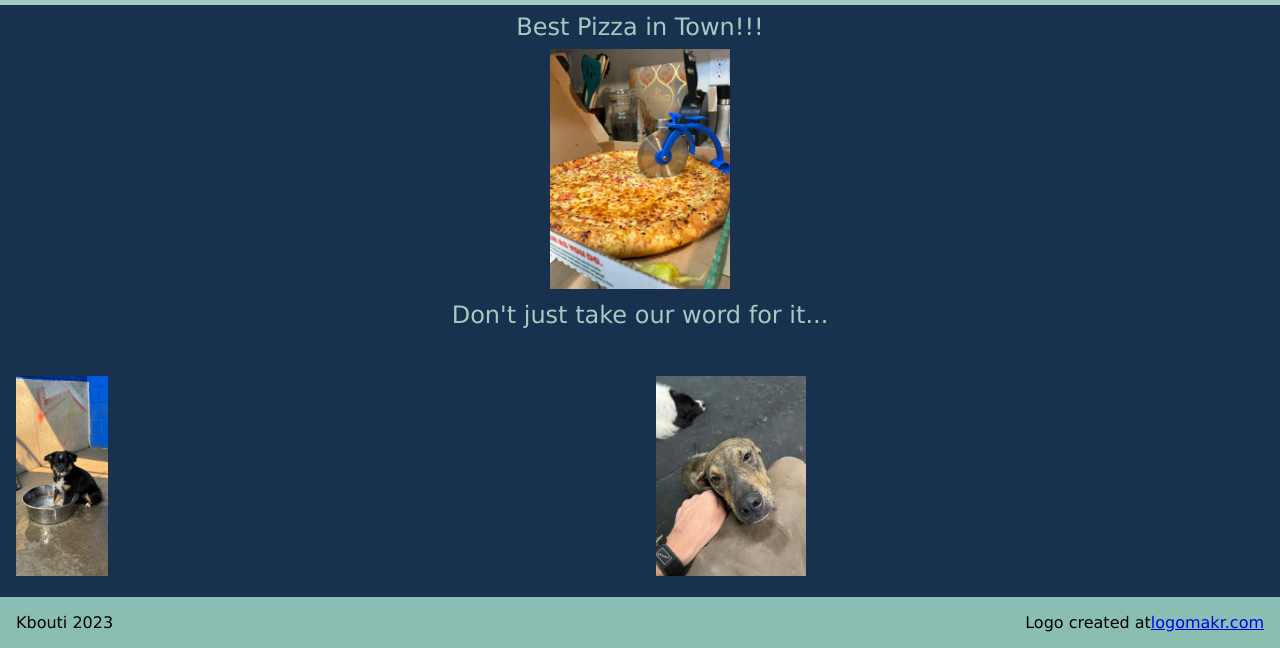
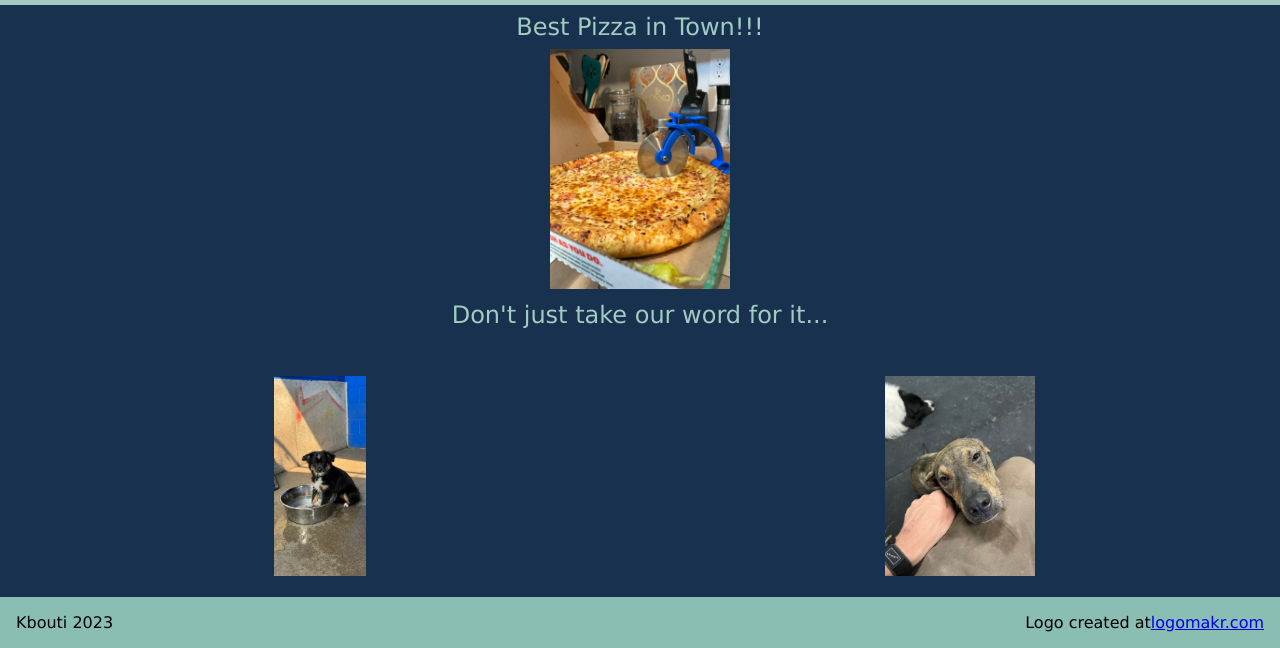
Before and after one commit to Kbouti/RestaurantPage, a website built with webpack: page dist/index.html in a window 1280 px wide. Shown: the part 152-800 px from the top of the page. Built offline with nearby package versions, Linux system fonts and the light colour scheme.

Commit message:
Center images in bottom of grids

```diff
--- a/src/style.css
+++ b/src/style.css
@@ -112,7 +112,7 @@ li {
 .review{
     max-width:50vw;
     display:flex;
-    justify-content:space-between;
+    justify-content:center
 }
 
 .dog{
```
